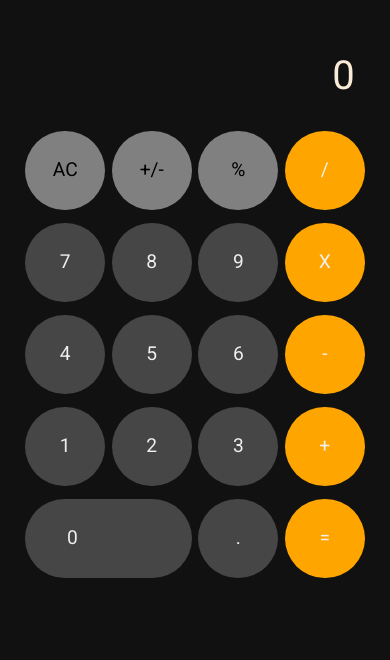
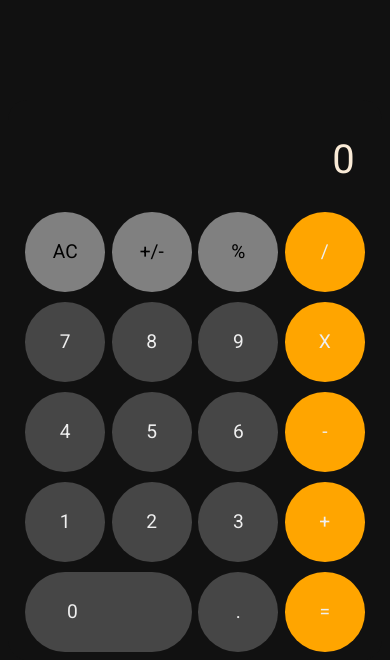
Before and after one commit to soun1005/i-calculator_clonecoding, a React (Create React App) app: page / in a window 390 px wide. Shown: the part 184-844 px from the top of the page. Built offline with nearby package versions, Linux system fonts and the light colour scheme.

Commit message:
responsive design for phones and readme added

```diff
--- a/src/breakpoints.css
+++ b/src/breakpoints.css
@@ -2,12 +2,14 @@
   body {
     background-color: rgb(17, 17, 17);
   }
+  .container {
+    align-items: flex-end;
+  }
   .wrap {
+    /* height: 65vh; */
     min-width: 87%;
     gap: 2%;
-  }
-  .outputScreen {
-    margin: 15% 0;
+    padding-bottom: 2rem;
   }
   .btn {
     font-size: 1.2rem;
```
Also changed, not shown: 1 other file (tests, documents, lock files or other folders).
